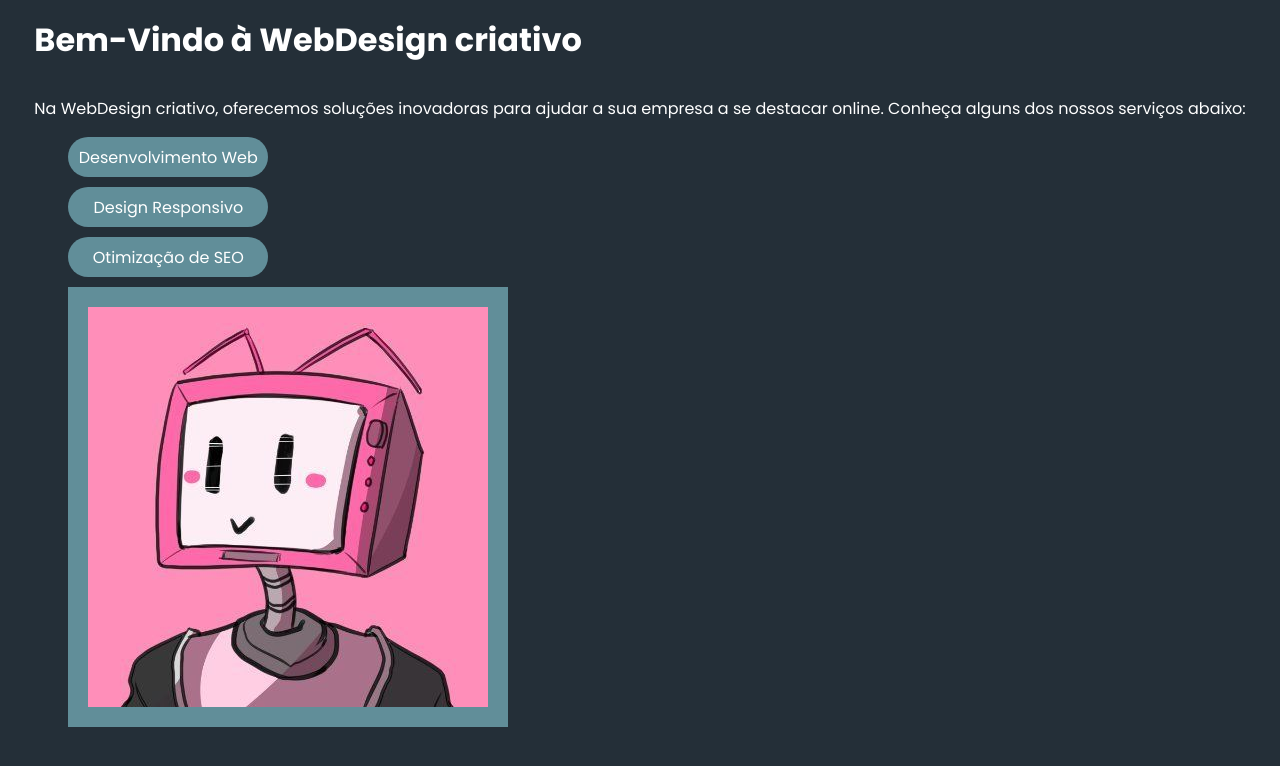
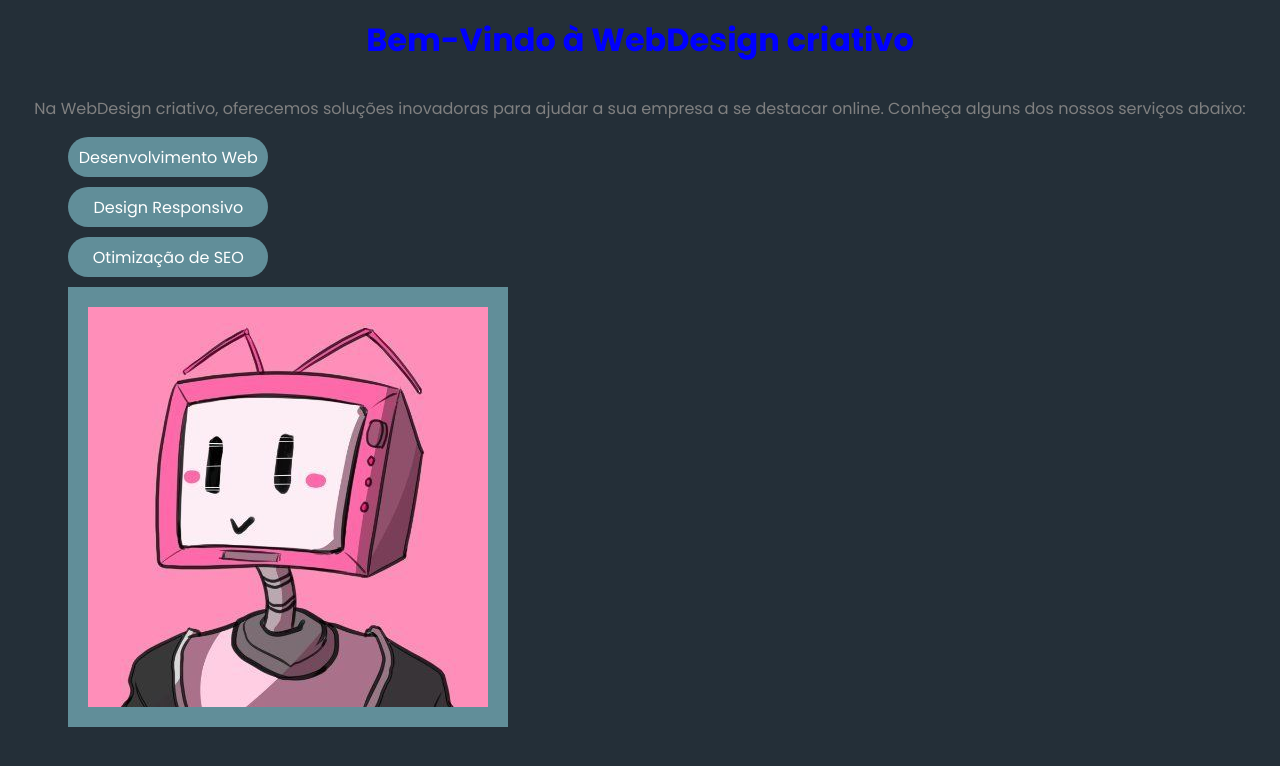
Before and after one commit to pablocremm/27.08, a plain HTML site: page index.html in a window 1280 px wide. Drawn offline with Linux system fonts and the light colour scheme.

Commit message:
Update style.css

```diff
--- a/style.css
+++ b/style.css
@@ -12,12 +12,13 @@ body {
 }
 
 h1 {
-    padding: 16px;
-    color: white;
+    text-align: center;
+    padding:16px;
+    color: blue;
 }
 
 p {
-    color: white;
+    color: gray;
     font-size: 16px;
     margin: 16px;
 
@@ -51,6 +52,10 @@ li:hover {
     color: #E0E6EB;
 }
 
+.imgts:hover {
+    border: 20px solid #12171c;
+}
+
 .imgts{
     border: 20px solid #618E99;
 }
```
